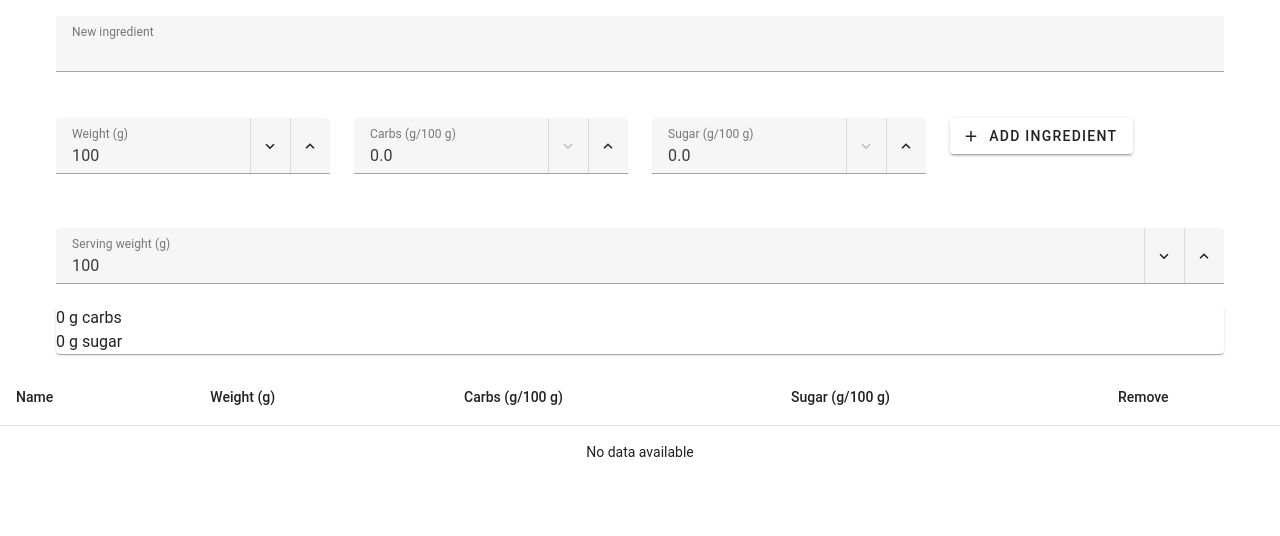
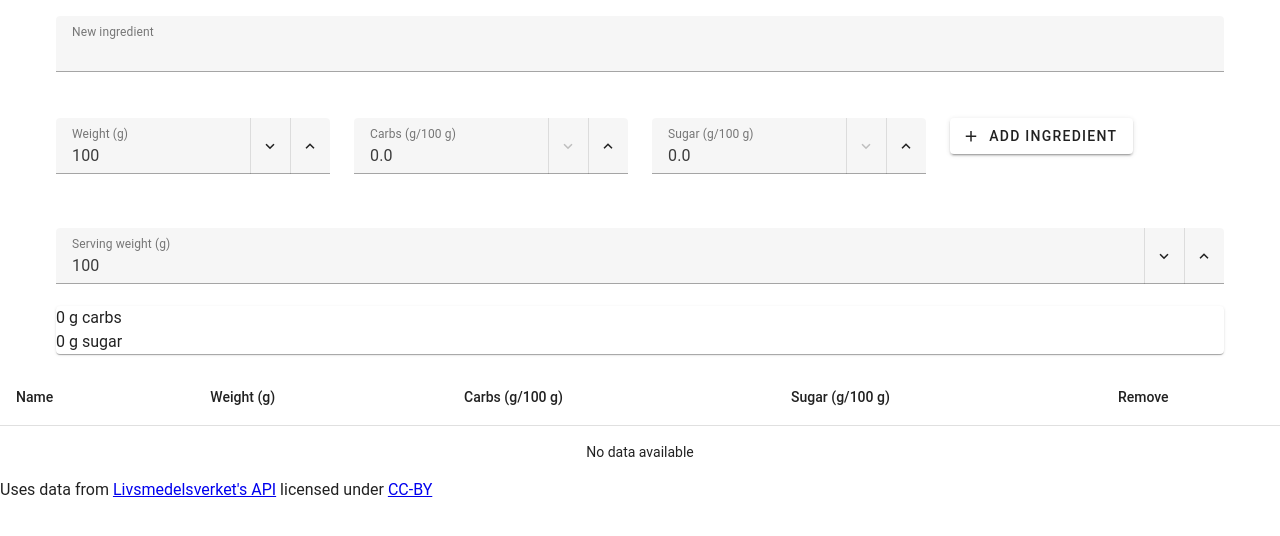
Before and after one commit to BenignBeppe/food-bits, a Vue app: page / in a window 1280 px wide. Shown: the top 536 px of the page. Built offline with nearby package versions, Linux system fonts and the light colour scheme; no server answers; a small style sheet from the web is missing.

Commit message:
Prepare for Github Pages deployment

```diff
--- a/package.json
+++ b/package.json
@@ -2,7 +2,7 @@
   "name": "food-bits",
   "private": true,
   "type": "module",
-  "version": "0.0.0",
+  "version": "0.1.0",
   "scripts": {
     "dev": "vite",
     "build": "run-p type-check \"build-only {@}\" --",
--- a/src/pages/index.vue
+++ b/src/pages/index.vue
@@ -1,6 +1,7 @@
 <!-- eslint-disable vue/multi-word-component-names -->
 <template>
     <IngredientsTable />
+    <div>Uses data from <a href="https://www.livsmedelsverket.se/om-oss/psidata/livsmedelsdatabasen">Livsmedelsverket's API</a> licensed under <a href="https://creativecommons.org/licenses/by/4.0/legalcode.sv">CC-BY</a></div>
 </template>
 
 <script lang="ts" setup>
```
Also changed, not shown: vite.config.mts, 2 other files (tests, documents, lock files or other folders).
